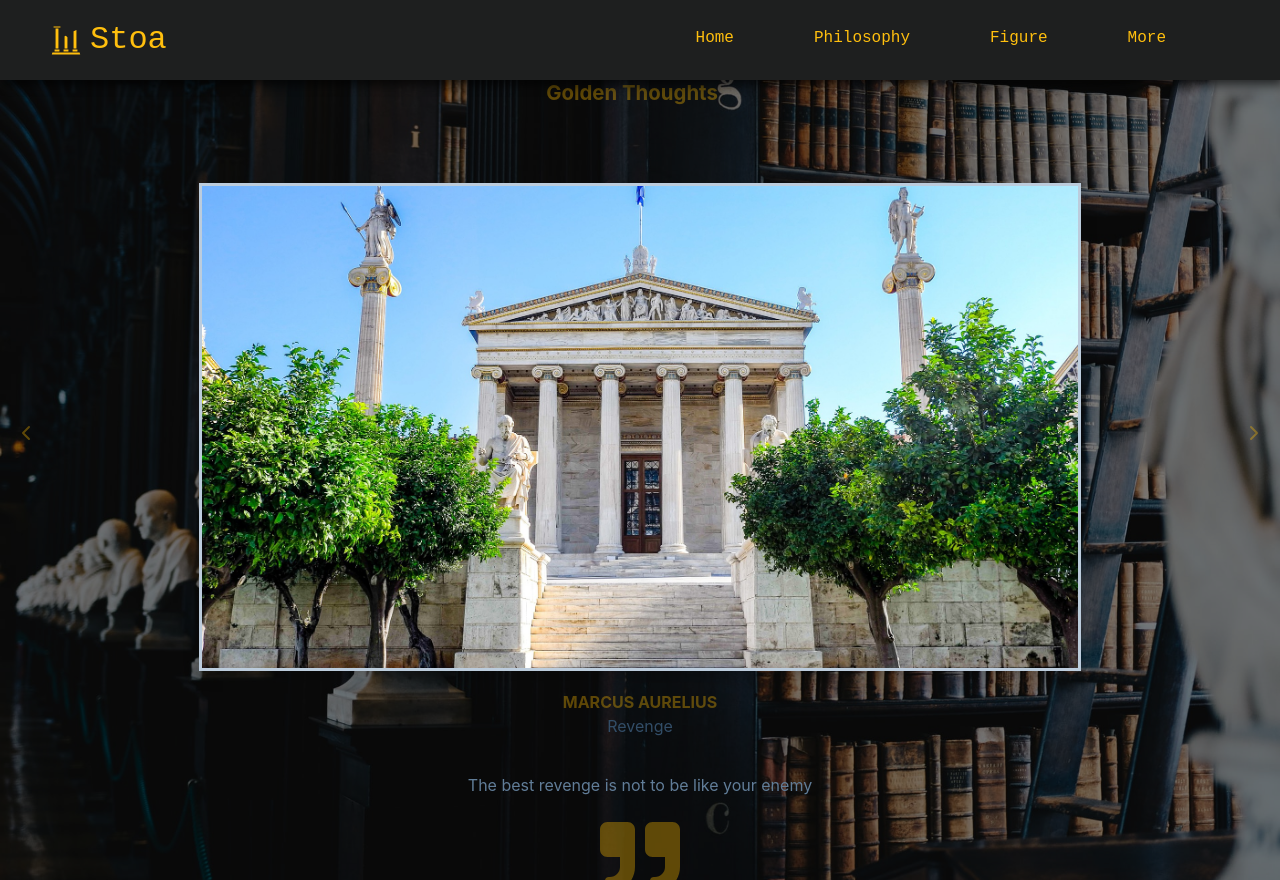
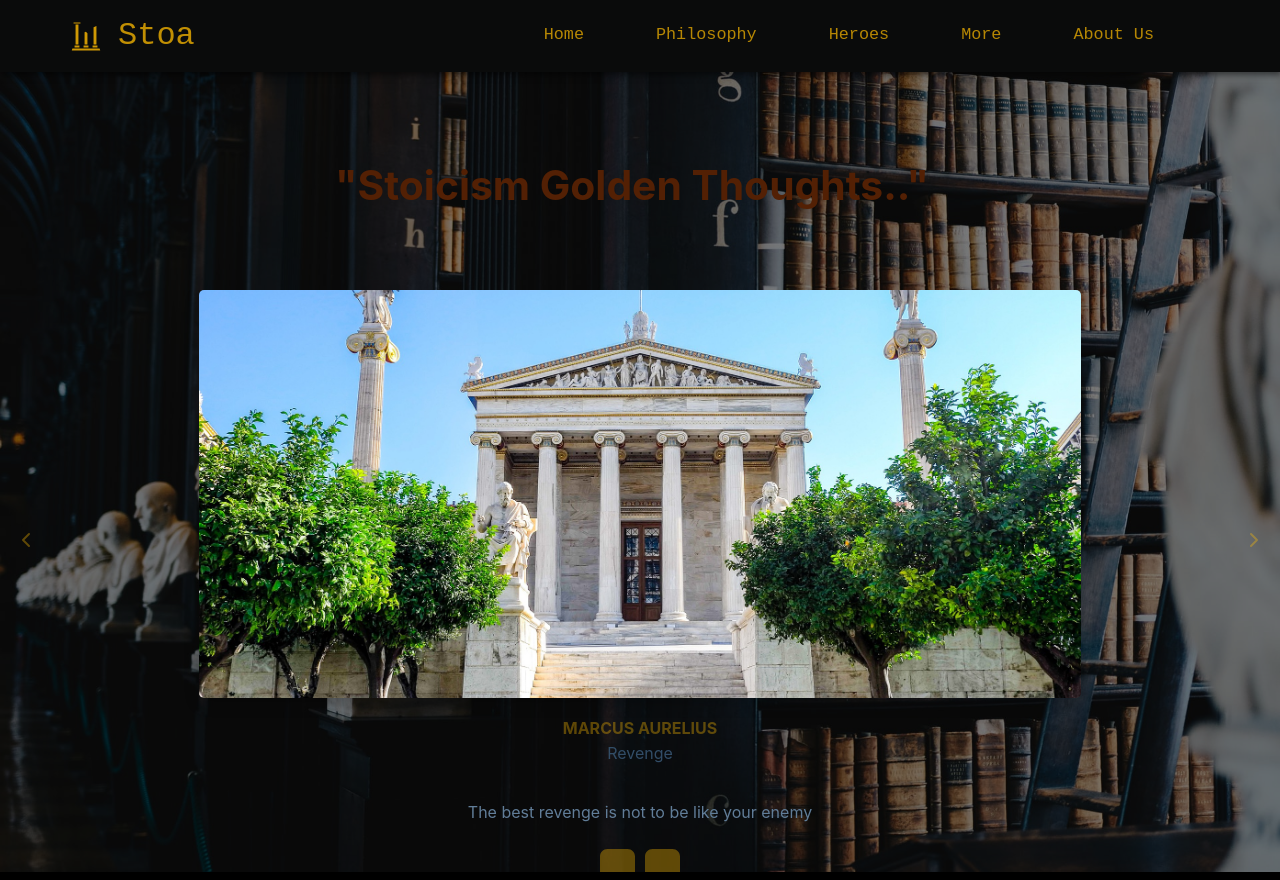
Before and after one commit to danielkeny/webi-sto-rct, a React (Create React App) app: page / in a window 1280 px wide. Built offline with nearby package versions, Linux system fonts and the light colour scheme; a web font is replaced by a local one.

Commit message:
Fixed and styled navbar component

```diff
--- a/src/App.scss
+++ b/src/App.scss
@@ -16,6 +16,7 @@ body {
   font-family: $primary-font;
   line-height: 1.3;
   font-size: 1rem;
+  background-color: $black;
 }
 
 ul {
--- a/src/components/Navbar.js
+++ b/src/components/Navbar.js
@@ -14,7 +14,7 @@ function Navbar() {
 
   return (
     <>
-      <IconContext.Provider value={{ color: "rgb(255, 188, 2)" }}>
+      <IconContext.Provider value={{ color: "rgba(255, 188, 2, 0.8)" }}>
         <div className="navbar">
           <div className="navbar-container container">
             <Link to="/" className="navbar-logo" onClick={closeMobileMenu}>
@@ -45,7 +45,7 @@ function Navbar() {
                   className="nav-links"
                   onClick={closeMobileMenu}
                 >
-                  Figure
+                  Heroes
                 </Link>
               </li>
               <li className="nav-item">
@@ -57,6 +57,15 @@ function Navbar() {
                   More
                 </Link>
               </li>
+              <li className="nav-item">
+                <Link
+                  to="/products"
+                  className="nav-links"
+                  onClick={closeMobileMenu}
+                >
+                  About Us
+                </Link>
+              </li>
             </ul>
           </div>
         </div>
--- a/src/components/Navbar.scss
+++ b/src/components/Navbar.scss
@@ -1,12 +1,13 @@
+@import "../shared.scss";
+
 .navbar {
-  background-color: #121313;
-  opacity: 0.95;
-  box-shadow: 3px 5px 10px rgba(0, 0, 0, 0.7);
-  height: 80px;
+  background-color: $nav_bg_color;
+  box-shadow: $nav-shadow;
+  height: 72px;
   display: flex;
   justify-content: center;
   align-items: center;
-  font-size: 1rem;
+  font-size: 1.05rem;
   position: sticky;
   top: 0;
   z-index: 999;
@@ -15,22 +16,20 @@
 .navbar-container {
   display: flex;
   justify-content: space-between;
-  height: 80px;
+  height: 72px;
 }
 
 .container {
+  position: relative;
   z-index: 1;
   width: 100%;
-  max-width: 1300px;
-  margin-right: auto;
-  margin-left: auto;
-  padding-right: 50px;
-  padding-left: 50px;
+  padding: 0 70px;
+  margin: auto;
+  // max-width: 1500px;
 }
 
 .navbar-logo {
-  color: rgb(255, 188, 2);
-  justify-self: start;
+  color: $gold-750;
   cursor: pointer;
   text-decoration: none;
   font-size: 2rem;
@@ -39,28 +38,29 @@
 }
 
 .navbar-icon {
-  margin-right: 0.5rem;
+  margin-right: 1rem;
 }
 
 .nav-menu {
   display: flex;
-  align-items: center;
+  align-items: stretch;
   justify-content: flex-start;
 }
 
 .nav-item {
-  height: 80px;
+  height: 72px;
+  margin-right: 40px;
   border-bottom: 3px solid transparent;
   transition: all 500ms ease-in-out;
 }
 
 .nav-item:hover {
-  border-bottom: 3px solid #f50303;
+  border-bottom: 3px solid $clr-red-dark;
+  // border-bottom: 3px solid $clr-primary-5;
 }
 
 .nav-links {
-  margin-right: 48px;
-  color: rgb(255, 188, 2);
+  color: $gold-700;
   display: flex;
   align-items: center;
   text-decoration: none;
@@ -68,15 +68,11 @@
   height: 100%;
 }
 
-.fa-bars {
-  color: #fff;
-}
-
 .menu-icon {
   display: none;
 }
 
-@media screen and (max-width: 960px) {
+@media screen and (max-width: 999px) {
   .NavbarItems {
     position: relative;
   }
@@ -87,16 +83,14 @@
     flex-direction: column;
     width: 100%;
     height: 95vh;
-    top: 80px;
+    top: 72px;
     left: -100%;
     opacity: 1;
     transition: all 0.7s ease-in-out;
   }
 
   .nav-menu.active {
-    /* width: 100%;
-    height: 50vh; */
-    background: #121313;
+    background: $bg_dark;
     left: 0;
     opacity: 1;
     transition: all 0.7s ease-in-out;
@@ -112,16 +106,16 @@
 
   .nav-links:hover {
     color: #f50303;
-    /* transform: scale(1.01); */
+    // transform: scale(1.01);
     transition: all 0.3s ease-in-out;
+  }
+
+  .nav-item {
+    width: 100%;
   }
 
   .nav-item:hover {
     border: none;
-  }
-
-  .nav-item {
-    width: 100%;
   }
 
   .navbar-logo {
@@ -140,17 +134,4 @@
     font-size: 1.8rem;
     cursor: pointer;
   }
-
-  /* .fa-times {
-    color: #fff;
-    font-size: 2rem;
-  } */
-
-  .nav-btn {
-    display: flex;
-    justify-content: center;
-    align-items: center;
-    width: 100%;
-    height: 120px;
-  }
 }
--- a/src/components/Slider.js
+++ b/src/components/Slider.js
@@ -23,16 +23,16 @@ const Slider = () => {
   useEffect(() => {
     let slider = setInterval(() => {
       setIndex(index + 1);
-    }, 6000);
+    }, 7500);
     return () => clearInterval(slider);
   }, [index]);
 
   return (
     <section className="section">
       <div className="title">
-        <h2>
-          <span>Golden thoughts</span>
-        </h2>
+        <h1>
+          <span>"Stoicism Golden thoughts.."</span>
+        </h1>
       </div>
       <div className="section-center">
         {views.map((view, viewIndex) => {
--- a/src/components/Slider.scss
+++ b/src/components/Slider.scss
@@ -1,6 +1,7 @@
 @import "../shared.scss";
 
 .section {
+  padding-top: 80px;
   font-family: $secondary-font;
   /* width: 90vw;
     margin: 5rem auto;
@@ -25,15 +26,13 @@
   text-align: center;
   margin-bottom: 2rem;
 }
-.title h2 {
-  display: flex;
-  align-items: center;
-  justify-content: center;
-  font-weight: 500;
+.title h1 {
+  font-size: 3rem;
+  font-weight: 700;
 }
 .title span {
   font-size: 0.85em;
-  color: $gold-light;
+  color: $clr-primary-1;
   margin-right: 1rem;
   font-weight: 700;
 }
@@ -54,12 +53,12 @@
   width: 70%;
   height: 70%;
   object-fit: cover;
-  border: 3px solid $clr-grey-8;
+  border-radius: 5px;
   box-shadow: $dark-shadow;
 }
 article h4 {
   text-transform: uppercase;
-  color: $gold-light;
+  color: $gold-350;
   margin-bottom: 0.25rem;
 }
 .title {
@@ -77,7 +76,7 @@ article h4 {
 .icon {
   font-size: 5rem;
   margin-top: 1rem;
-  color: $gold-light;
+  color: $gold-350;
 }
 .prev,
 .next {
@@ -85,7 +84,7 @@ article h4 {
   top: 250px;
   transform: translateY(-50%);
   background-color: transparent;
-  color: $gold-light;
+  color: $gold-350;
   width: 1.25rem;
   height: 1.25rem;
   display: grid;
@@ -98,7 +97,7 @@ article h4 {
 }
 .prev:hover,
 .next:hover {
-  background: $gold-light;
+  background: $gold-350;
   color: $black;
 }
 .prev {
--- a/src/shared.scss
+++ b/src/shared.scss
@@ -2,7 +2,7 @@
 $primary-font: "Syne Mono", monospace;
 $secondary-font: -apple-system, BlinkMacSystemFont, "Segoe UI", Roboto, Oxygen,
   Ubuntu, Cantarell, "Open Sans", "Helvetica Neue", sans-serif;
-
+$alternative-font: Verdana, Geneva, Tahoma, sans-serif;
 // Colors
 $clr-primary-1: hsl(21, 91%, 17%);
 $clr-primary-2: hsl(21, 84%, 25%);
@@ -24,17 +24,24 @@ $clr-grey-7: hsl(211, 27%, 70%);
 $clr-grey-9: hsl(212, 33%, 89%);
 $clr-grey-10: hsl(210, 36%, 96%);
 $clr-grey-8: hsl(210, 31%, 80%);
-$clr-red-dark: hsl(360, 67%, 44%);
+// $clr-red-dark: hsl(360, 67%, 44%);
+$clr-red-dark: rgba(245, 3, 3, 0.603);
+
 $clr-red-light: hsl(360, 71%, 66%);
 $clr-green-dark: hsl(125, 67%, 44%);
 $clr-green-light: hsl(125, 71%, 66%);
 $white: rgb(255, 255, 255);
 $black: rgb(0, 0, 0);
+$bg_black: rgb(17, 11, 11);
+$bg_dark: rgb(18, 19, 19);
 $gold: rgb(255, 188, 2);
-$gold-light: rgba(255, 188, 2, 0.35);
+$gold-350: rgba(255, 188, 2, 0.35);
+$gold-700: rgba(255, 188, 2, 0.7);
+$gold-750: rgba(255, 188, 2, 0.75);
 $red: rgb(240, 9, 70);
 $blue: rgb(39, 106, 251);
 $green: rgb(37, 206, 74);
+$nav_bg_color: rgba(18, 19, 19, 0.6);
 
 // Tools
 $transition: all 0.3s linear;
@@ -42,5 +49,7 @@ $spacing: 0.1rem;
 $radius: 0.25rem;
 $light-shadow: 0 5px 15px rgba(0, 0, 0, 0.1);
 $dark-shadow: 0 5px 15px rgba(0, 0, 0, 0.2);
+$silver-shadow: 0px 3px 9px rgba(silver, 0.5);
+$nav-shadow: 1px 3px 6px rgba(black, 0.5);
 $max-width: 1170px;
 $fixed-width: 620px;
```
